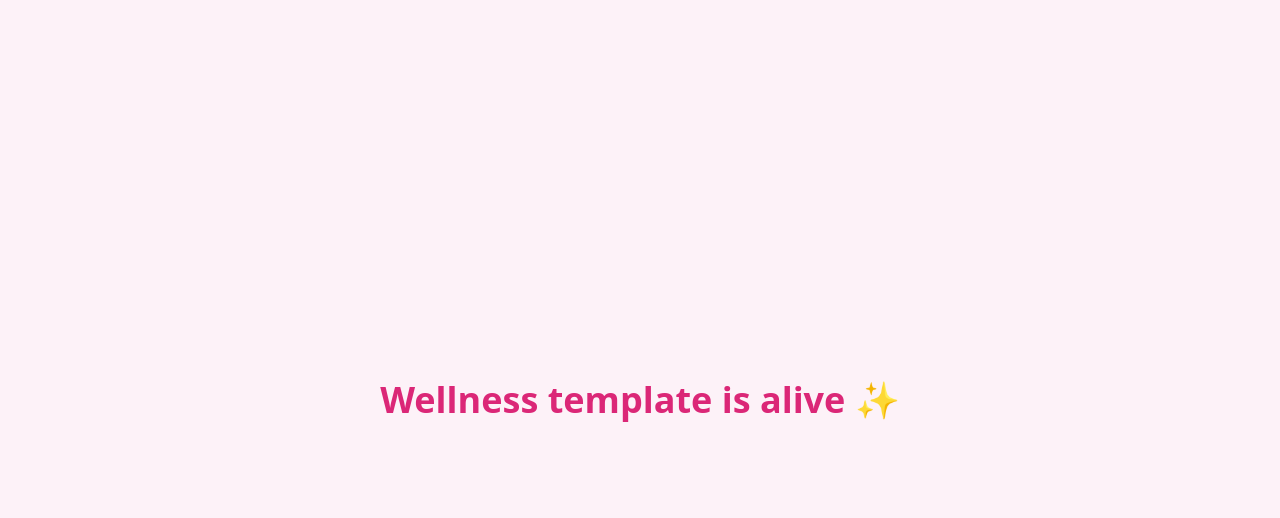
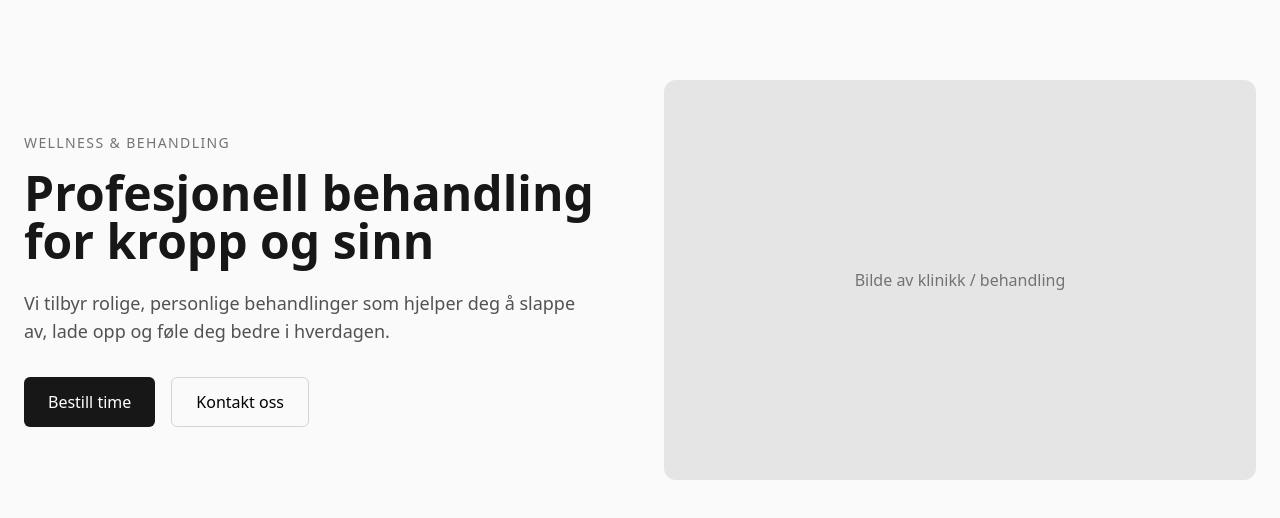
Before and after one commit to Kittypoda/smudig, a React (Vite) app: page / in a window 1280 px wide. Shown: the top 518 px of the page. Built offline with nearby package versions, Linux system fonts and the light colour scheme.

Commit message:
hero section

```diff
--- a/src/App.jsx
+++ b/src/App.jsx
@@ -1,9 +1,9 @@
+import Hero from "./components/Hero";
+
 export default function App() {
   return (
-    <div className="min-h-screen bg-pink-50 flex items-center justify-center">
-      <h1 className="text-4xl font-bold text-pink-600">
-        Wellness template is alive ✨
-      </h1>
+    <div className="min-h-screen">
+      <Hero />
     </div>
   );
 }
--- /dev/null
+++ b/src/components/Hero.jsx
@@ -0,0 +1,38 @@
+export default function Hero() {
+  return (
+    <section className="bg-neutral-50">
+      <div className="max-w-7xl mx-auto px-6 py-20 grid md:grid-cols-2 gap-12 items-center">
+
+        {/* Text */}
+        <div>
+          <p className="text-sm uppercase tracking-widest text-neutral-500 mb-4">
+            Wellness & behandling
+          </p>
+
+          <h1 className="text-4xl md:text-5xl font-semibold text-neutral-900 leading-tight mb-6">
+            Profesjonell behandling for kropp og sinn
+          </h1>
+
+          <p className="text-neutral-600 text-lg mb-8 max-w-xl">
+            Vi tilbyr rolige, personlige behandlinger som hjelper deg å slappe av, lade opp og føle deg bedre i hverdagen.
+          </p>
+
+          <div className="flex gap-4">
+            <button className="bg-neutral-900 text-white px-6 py-3 rounded-md hover:bg-neutral-800 transition">
+              Bestill time
+            </button>
+            <button className="border border-neutral-300 px-6 py-3 rounded-md hover:bg-neutral-100 transition">
+              Kontakt oss
+            </button>
+          </div>
+        </div>
+
+        {/* Image */}
+        <div className="w-full h-[400px] bg-neutral-200 rounded-xl flex items-center justify-center">
+          <span className="text-neutral-500">Bilde av klinikk / behandling</span>
+        </div>
+
+      </div>
+    </section>
+  );
+}
```
